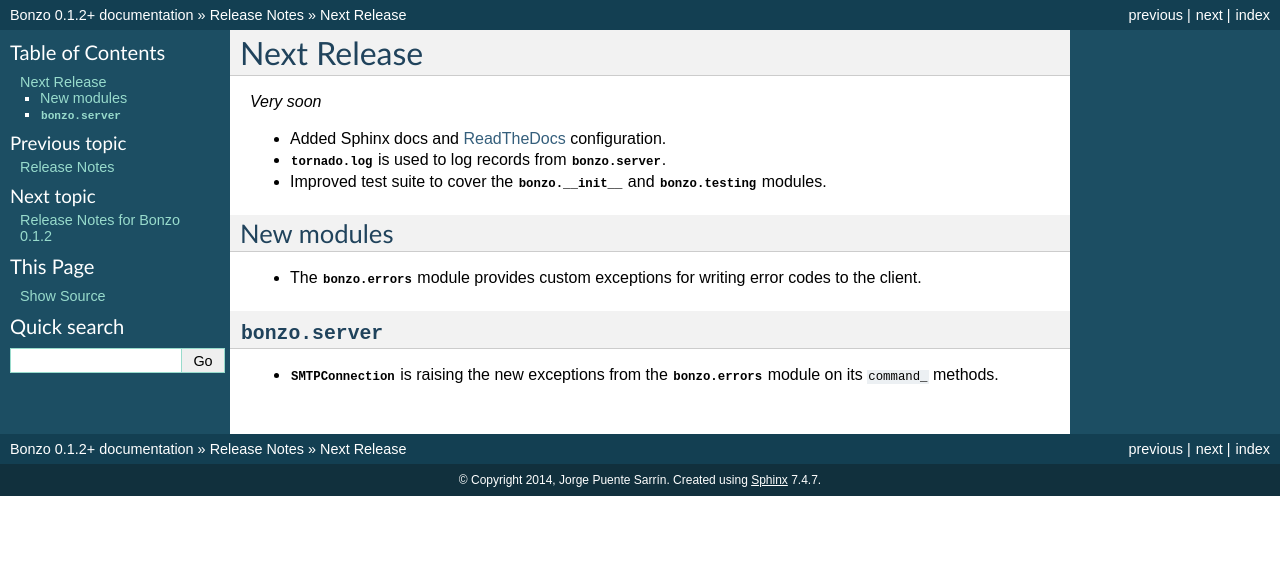
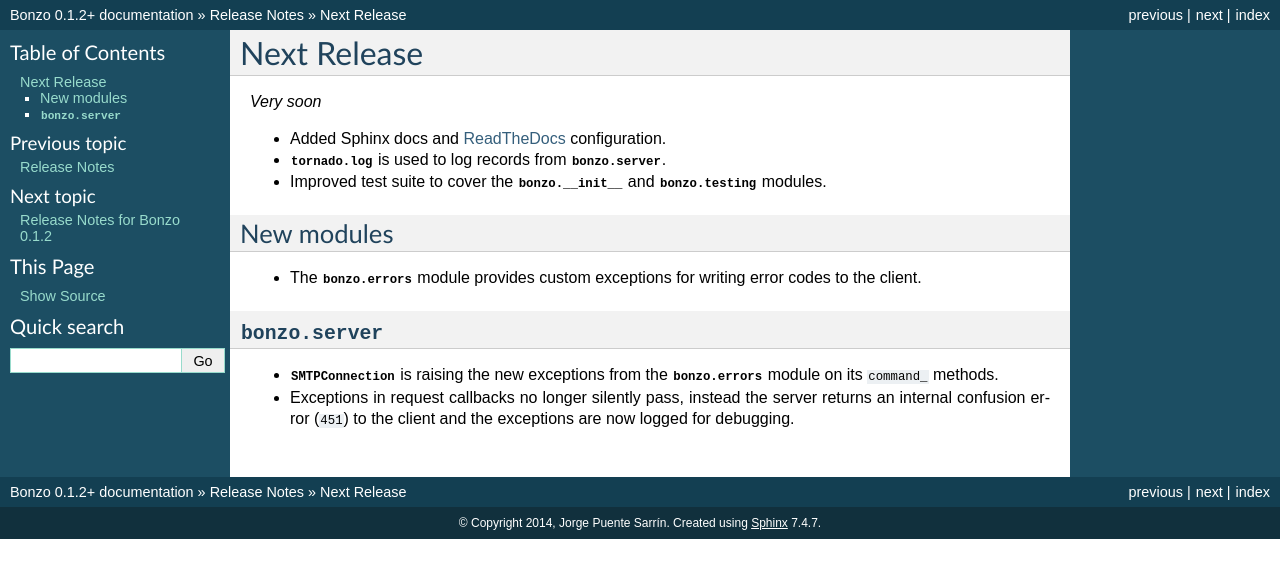
Before and after one commit to puentesarrin/bonzo, a Sphinx documentation site: the page built from docs/releases/next.rst, in a window 1280 px wide. Shown: the top 578 px of the page. Built offline with Sphinx 7.4.7, drawn with Linux system fonts in a browser that asks for light colours.

Commit message:
Docs for new manipulation of request callbacks.

```diff
--- a/docs/releases/next.rst
+++ b/docs/releases/next.rst
@@ -19,5 +19,8 @@ New modules
 
 - :class:`~bonzo.server.SMTPConnection` is raising the new exceptions
   from the :mod:`bonzo.errors` module on its ``command_`` methods.
+- Exceptions in request callbacks no longer silently pass, instead the
+  server returns an internal confusion error (``451``) to the client and the
+  exceptions are now logged for debugging.
 
 .. _ReadTheDocs: http://bonzo.readthedocs.org
```
